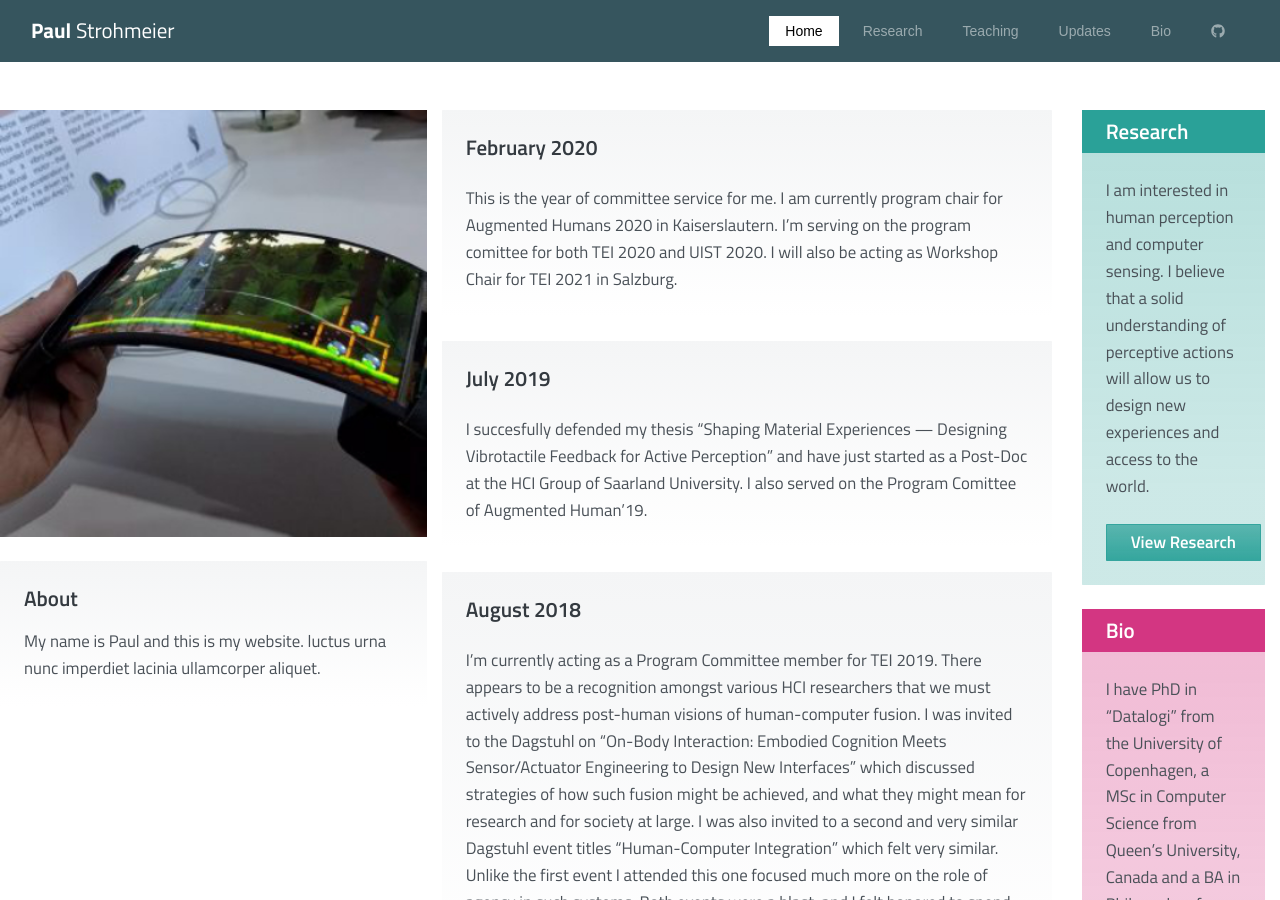
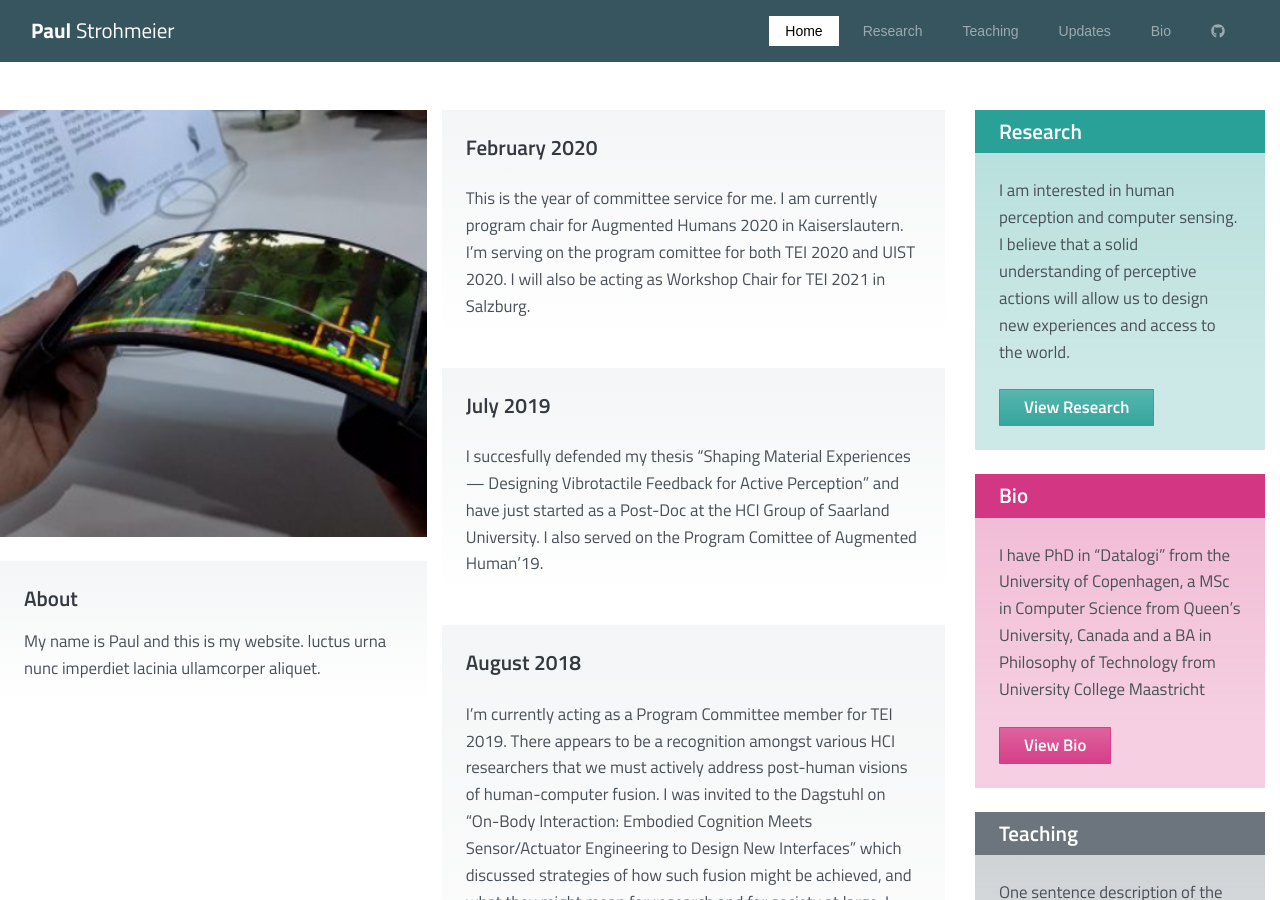
Before and after one commit to fkeel/fkeel.gitub.io, a Jekyll site: the page built from index.html, in a window 1280 px wide and 900 px high. Built offline with Jekyll 4.4.1, drawn with Linux system fonts in a browser that asks for light colours; some web fonts are replaced; the list of posts is cut into pages by our own code.

Commit message:
Update index.html

```diff
--- a/index.html
+++ b/index.html
@@ -16,7 +16,7 @@ active_menu_title: "Home"
       </div>
     </div>
 
-    <div class="col-xl-6 col-lg-6 col-md-6">
+    <div class="col-xl-5 col-lg-6 col-md-6">
       {% assign home_updates = site.data.updates %}
       {% assign limit_count = site.data.homepage.updates.count %}
       {% assign limit_words = site.data.homepage.updates.cutoff %}
@@ -40,7 +40,7 @@ active_menu_title: "Home"
         </div>
     </div>
 
-    <div class="col-xl-2 col-lg-12 col-md-12">
+    <div class="col-xl-3 col-lg-12 col-md-12">
       {% assign card = site.data.homepage.cards.one %}
       {% if card.visible == true %}
       <div class="card card-pricing border-0 bg-cyan-ll py-0  mb-4">
```
